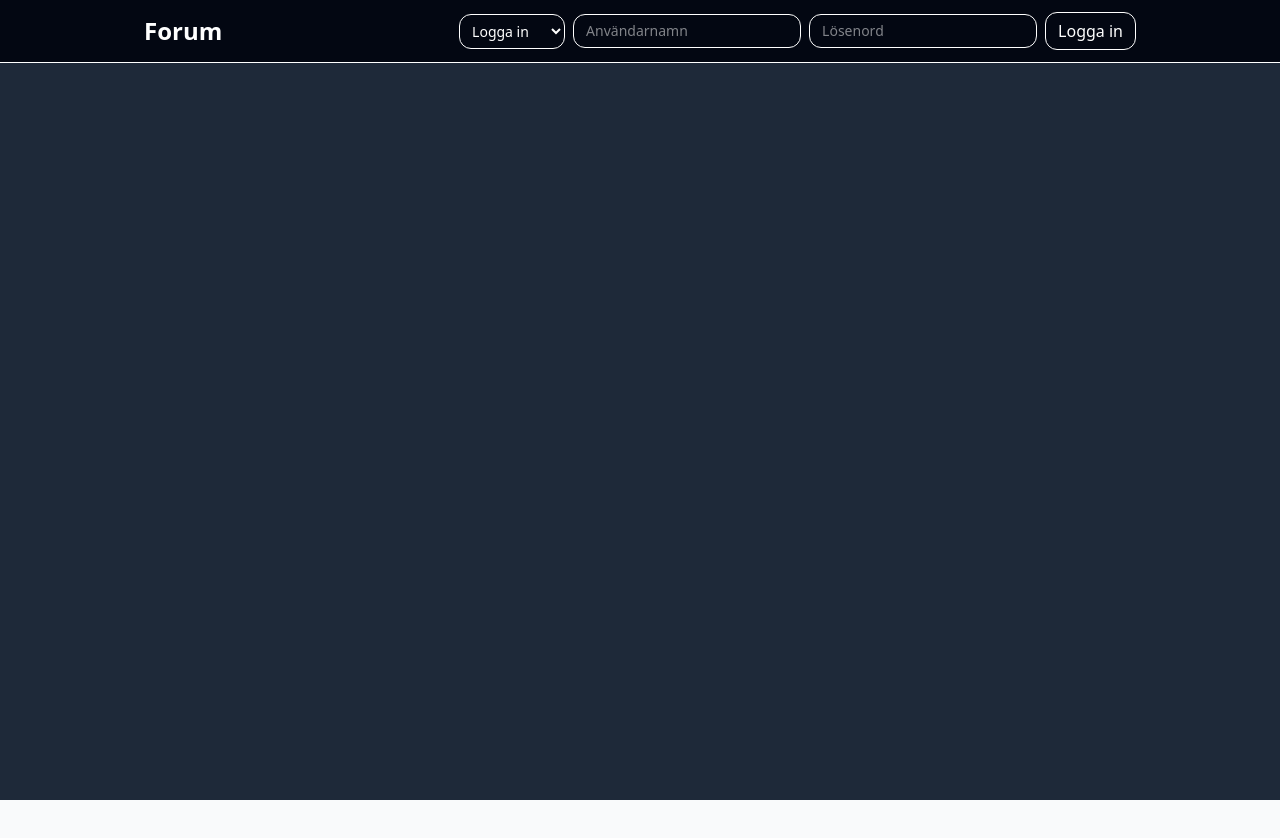
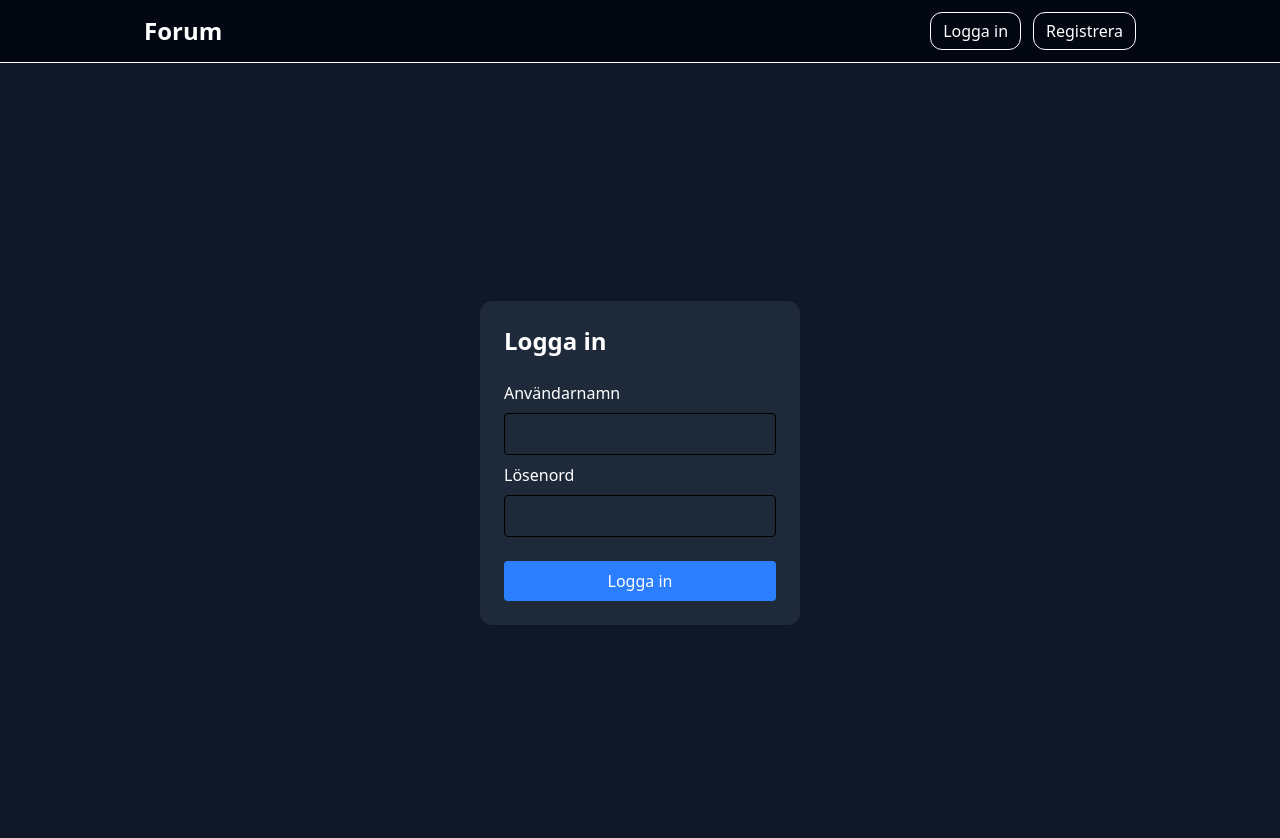
Before and after one commit to Solane-Hebo/typeScript-vite-react, a React (Vite) app in the folder forum/: page /login in a window 1280 px wide. Shown: the top 838 px of the page. Before the commit the page ends 800 px from the top, so only its background shows below. Built offline with nearby package versions, Linux system fonts and the light colour scheme.

Commit message:
Added new folder and functions

```diff
--- /dev/null
+++ b/forum/src/Pages/Login.tsx
@@ -0,0 +1,78 @@
+import { useState } from "react";
+import { useNavigate } from "react-router-dom";
+
+type LoginProps = {
+  repo: ReturnType<typeof import("../repo").useRepo>;
+  setCurrentUser: (user: any) => void;
+};
+
+const Login: React.FC<LoginProps> = ({ repo, setCurrentUser }) => {
+  const [formData, setFormData] = useState({ name: "", password: "" });
+  const [error, setError] = useState<{ name?: string; password?: string; general?: string }>({});
+  const navigate = useNavigate();
+
+  const handleChange = (e: React.ChangeEvent<HTMLInputElement>) => {
+    setFormData({ ...formData, [e.target.id]: e.target.value });
+    setError({});
+  };
+
+  const validateForm = (): boolean => {
+    const newErrors: typeof error = {};
+
+    if (!formData.name.trim()) newErrors.name = "Användarnamn får inte vara tomt";
+    if (!formData.password.trim()) newErrors.password = "Lösenord får inte vara tomt";
+    else if (formData.password.length < 6) newErrors.password = "Lösenord måste vara minst 6 tecken";
+
+    setError(newErrors);
+    return Object.keys(newErrors).length === 0;
+  };
+
+  const handleSubmit = (e: React.FormEvent<HTMLFormElement>) => {
+    e.preventDefault();
+    if (!validateForm()) return;
+
+    try {
+      const user = repo.actions.login(formData.name, formData.password);
+      setCurrentUser(user);
+      navigate("/");
+    } catch (err) {
+      setError({ general: err instanceof Error ? err.message : "Fel vid inloggning" });
+    }
+  };
+
+  return (
+    <div className="flex flex-col items-center justify-center min-h-screen bg-gray-900 text-white">
+      <form onSubmit={handleSubmit} className="flex flex-col gap-2 p-6 bg-gray-800 rounded-xl w-80">
+        <h2 className="text-2xl font-bold mb-4">Logga in</h2>
+
+        {error.general && <p className="text-red-500">{error.general}</p>}
+
+        <label htmlFor="name">Användarnamn</label>
+        <input
+          id="name"
+          type="text"
+          value={formData.name}
+          onChange={handleChange}
+          className="border p-2 rounded text-black"
+        />
+        {error.name && <p className="text-red-500 text-sm">{error.name}</p>}
+
+        <label htmlFor="password">Lösenord</label>
+        <input
+          id="password"
+          type="password"
+          value={formData.password}
+          onChange={handleChange}
+          className="border p-2 rounded text-black"
+        />
+        {error.password && <p className="text-red-500 text-sm">{error.password}</p>}
+
+        <button type="submit" className="mt-4 bg-blue-500 rounded p-2 hover:bg-blue-600">
+          Logga in
+        </button>
+      </form>
+    </div>
+  );
+};
+
+export default Login;
--- /dev/null
+++ b/forum/src/Pages/Register.tsx
@@ -0,0 +1,80 @@
+import { useState } from "react";
+import { useNavigate } from "react-router-dom";
+
+type RegisterProps = {
+  repo: ReturnType<typeof import("../repo").useRepo>;
+  setCurrentUser: (user: any) => void;
+};
+
+const Register: React.FC<RegisterProps> = ({ repo, setCurrentUser }) => {
+  const [formData, setFormData] = useState({ name: "", email: "", password: "", confirmPassword: "" });
+  const [error, setError] = useState<{ name?: string; email?: string; password?: string; confirmPassword?: string; general?: string }>({});
+  const navigate = useNavigate();
+
+  const handleChange = (e: React.ChangeEvent<HTMLInputElement>) => {
+    setFormData({ ...formData, [e.target.id]: e.target.value });
+    setError({});
+  };
+
+  const validateForm = (): boolean => {
+    const newErrors: typeof error = {};
+
+    if (!formData.name.trim()) newErrors.name = "Användarnamn får inte vara tomt";
+    if (!formData.email.trim()) newErrors.email = "Email får inte vara tomt";
+    else if (!formData.email.includes("@")) newErrors.email = "Ogiltig email";
+
+    if (!formData.password.trim()) newErrors.password = "Lösenord får inte vara tomt";
+    else if (formData.password.length < 6) newErrors.password = "Lösenord måste vara minst 6 tecken";
+
+    if (!formData.confirmPassword.trim()) newErrors.confirmPassword = "Bekräfta lösenord";
+    else if (formData.password !== formData.confirmPassword) newErrors.confirmPassword = "Lösenorden matchar inte";
+
+    setError(newErrors);
+    return Object.keys(newErrors).length === 0;
+  };
+
+  const handleSubmit = (e: React.FormEvent<HTMLFormElement>) => {
+    e.preventDefault();
+    if (!validateForm()) return;
+
+    try {
+      const user = repo.actions.register(formData.name, formData.password);
+      setCurrentUser(user);
+      navigate("/");
+    } catch (err) {
+      setError({ general: err instanceof Error ? err.message : "Fel vid registrering" });
+    }
+  };
+
+  return (
+    <div className="flex flex-col items-center justify-center min-h-screen bg-gray-900 text-white">
+      <form onSubmit={handleSubmit} className="flex flex-col gap-2 p-6 bg-gray-800 rounded-xl w-80">
+        <h2 className="text-2xl font-bold mb-4">Registrera</h2>
+
+        {error.general && <p className="text-red-500">{error.general}</p>}
+
+        <label htmlFor="name">Användarnamn</label>
+        <input id="name" type="text" value={formData.name} onChange={handleChange} className="border p-2 rounded text-black" />
+        {error.name && <p className="text-red-500 text-sm">{error.name}</p>}
+
+        <label htmlFor="email">Email</label>
+        <input id="email" type="text" value={formData.email} onChange={handleChange} className="border p-2 rounded text-black" />
+        {error.email && <p className="text-red-500 text-sm">{error.email}</p>}
+
+        <label htmlFor="password">Lösenord</label>
+        <input id="password" type="password" value={formData.password} onChange={handleChange} className="border p-2 rounded text-black" />
+        {error.password && <p className="text-red-500 text-sm">{error.password}</p>}
+
+        <label htmlFor="confirmPassword">Bekräfta lösenord</label>
+        <input id="confirmPassword" type="password" value={formData.confirmPassword} onChange={handleChange} className="border p-2 rounded text-black" />
+        {error.confirmPassword && <p className="text-red-500 text-sm">{error.confirmPassword}</p>}
+
+        <button type="submit" className="mt-4 bg-green-500 rounded p-2 hover:bg-green-600">
+          Registrera
+        </button>
+      </form>
+    </div>
+  );
+};
+
+export default Register;
--- a/forum/src/app.tsx
+++ b/forum/src/app.tsx
@@ -5,9 +5,12 @@ import type { QNAThread, Thread } from "./types";
 import { AuthWidget, useSession } from "./auth";
 import ListeRoute from "./routes/ListRoute";
 import ListRoute from "./routes/ListRoute";
+import Login from "./Pages/Login";
+import Register from "./Pages/Register";
 
 
 export default function App() {
+
   return (
     <BrowserRouter>
       <Shell />
@@ -50,7 +53,15 @@ function Shell() {
       <header className="sticky top-0 z-10 bg-gray-950 border-b">
         <div className="max-w-5xl mx-auto px-4 py-3 flex items-center justify-between gap-4">
           <Link to="/" className="text-2xl font-bold">Forum</Link>
-          <AuthWidget repo={repo} currentUser={currentUser} setCurrentUser={setCurrentUser} />
+
+          {currentUser ? (
+            <span> Inloggad som <b>{currentUser.userName}</b></span>
+          ) : (
+            <div className="flex gap-3">
+              <Link to="/login" className="px-3 py-1.5 border rounded-xl hover:bg-gray-700">Logga in</Link>
+              <Link to="/register" className="px-3 py-1.5 border rounded-xl hover:bg-gray-700">Registrera</Link>
+            </div>
+          )}
         </div>
       </header>
 
@@ -58,6 +69,8 @@ function Shell() {
         <Routes>
            <Route path="/" element={
             <ListRoute threads={repo.state.threads}/> }/>
+            <Route path="/login" element={<Login  repo={repo} setCurrentUser={setCurrentUser}/>} />
+           <Route path="/register" element={<Register repo={repo} setCurrentUser={setCurrentUser}/>} />
         </Routes>
       </main>
     </div>
--- a/forum/src/types.ts
+++ b/forum/src/types.ts
@@ -4,6 +4,9 @@ export type User = {
     userName: string
     password: string
 }
+export type RegisterUser = User & {
+    confirmPassword: string;
+  }
 
 export type Thread = {
     id: number
```
